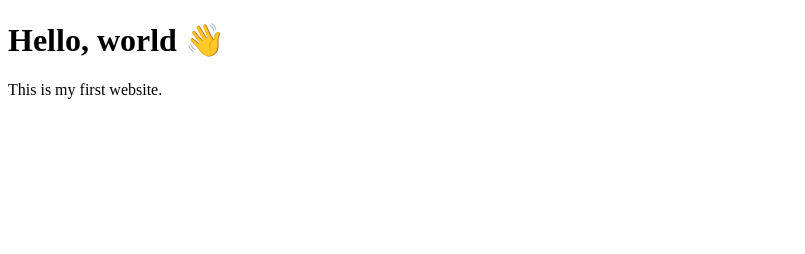
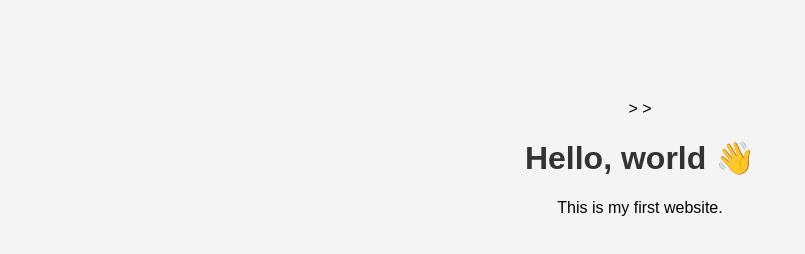
Before and after one commit to charliebthomas-source/Graphs-for-math, a plain HTML site: page index.html in a window 1280 px wide. Shown: the whole page, without its empty margins (0-805 px from the left). Drawn offline with Linux system fonts and the light colour scheme.

Commit message:
33 ok so this is the new one

```diff
--- a/index.html
+++ b/index.html
@@ -1,9 +1,11 @@
 <!DOCTYPE html>
 <html lang="en">
-    <Head>
+    <link rel="stylesheet" href="style.css">
+>
  <meta charset="UTF-8">
   <title>My First Website</title>
-</head>
+</link rel="stylesheet" href="style.css">
+>
 <body>
   <h1>Hello, world 👋</h1>
   <p>This is my first website.</p>
--- /dev/null
+++ b/style.css
@@ -0,0 +1,10 @@
+body {
+  font-family: Arial, sans-serif;
+  background-color: #f4f4f4;
+  text-align: center;
+  margin-top: 100px;
+}
+
+h1 {
+  color: #333;
+}
```
